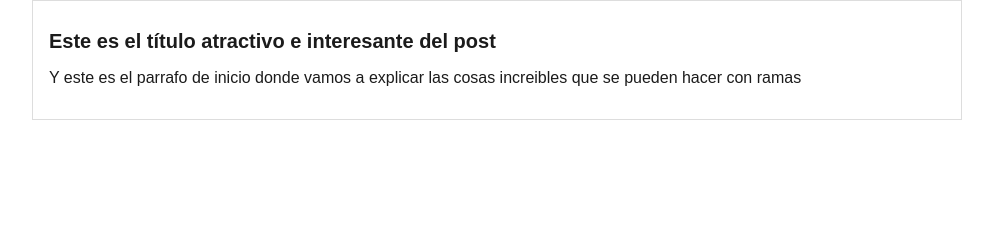
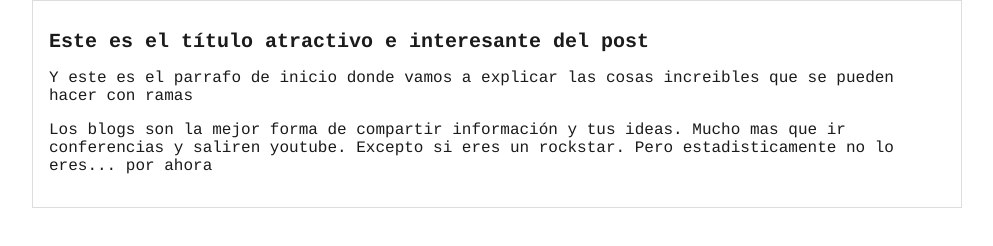
Before and after one commit to Carti218/firstRepository, a plain HTML site: page blogpost.html in a window 1280 px wide. Shown: the whole page, without its empty margins (143-1136 px from the left). Drawn offline with Linux system fonts and the light colour scheme.

Commit message:
Agregado el contenido adicional del blog y la nueva tipografia

```diff
--- a/blogpost.html
+++ b/blogpost.html
@@ -8,6 +8,7 @@
             <div id="post">
                 <h1>Este es el título atractivo e interesante del post</h1>
                 <p>Y este es el parrafo de inicio donde vamos a explicar las cosas increibles que se pueden hacer con ramas</p>
+                <p>Los blogs son la mejor forma de compartir información y tus ideas. Mucho mas que ir  conferencias y saliren youtube. Excepto si eres un rockstar. Pero estadisticamente no lo eres... por ahora </p>
 
             </div>
         </div>
--- a/css/estilos.css
+++ b/css/estilos.css
@@ -1,7 +1,7 @@
 body{
     display: block;
     color: rgb(27, 27, 27);
-    font-family: "Arial";
+    font-family: "courier";
     font-size: 16px;
     margin: 0;
     padding: 0;
```
